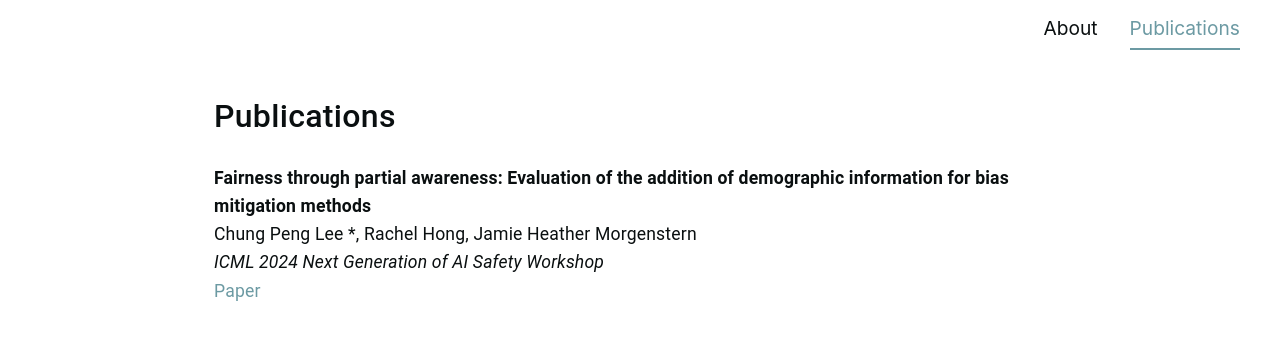
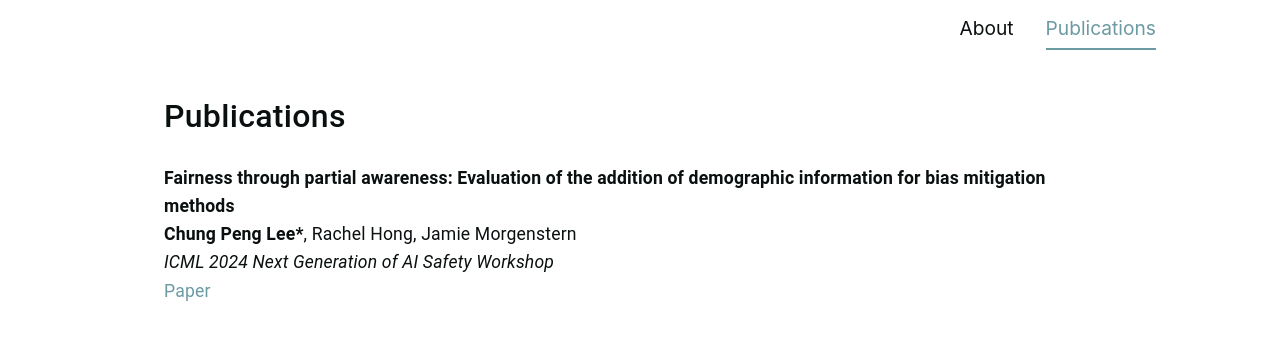
Before and after one commit to Anderson-Lee-Git/anderson-lee-git.github.io, a React (Create React App) app: page /publications in a window 1280 px wide. Shown: the top 340 px of the page. Built offline with nearby package versions, Linux system fonts and the light colour scheme; the HTML template or start-up script is replaced by a standard one.

Commit message:
modify style

```diff
--- a/src/components/Navigation.tsx
+++ b/src/components/Navigation.tsx
@@ -12,15 +12,15 @@ const Nav = styled.nav<{ theme: any }>`
 `;
 
 const NavContainer = styled.div<{ theme: any }>`
-  max-width: 1200px;
+  max-width: 1000px;
   margin: 0 auto;
   display: flex;
   gap: ${props => props.theme.spacing(4)};
   justify-content: flex-end;
-  padding-right: ${props => props.theme.spacing(4)};
+  padding: ${props => `0 ${props.theme.spacing(3)}`};
 `;
 
-const NavLink = styled(Link)<{ isActive: boolean; theme: any }>`
+const NavLink = styled(Link) <{ isActive: boolean; theme: any }>`
   color: ${props => props.isActive ? props.theme.primary : props.theme.text};
   text-decoration: none;
   font-size: ${props => props.theme.typography.nav.fontSize};
--- a/src/components/PublicationCard.tsx
+++ b/src/components/PublicationCard.tsx
@@ -1,5 +1,5 @@
 import React from 'react';
-import { Paper, Typography } from '@mui/material';
+import { Box, Paper, Typography } from '@mui/material';
 import { useTheme } from '../theme/ThemeProvider';
 
 interface PublicationCardProps {
@@ -10,7 +10,7 @@ interface PublicationCardProps {
     url: string;
 }
 
-export const PublicationCard: React.FC<PublicationCardProps> = ({
+const PublicationCard: React.FC<PublicationCardProps> = ({
     title,
     mainAuthors,
     contributors,
@@ -27,11 +27,19 @@ export const PublicationCard: React.FC<PublicationCardProps> = ({
                 color: theme.text
             }}>
                 {allAuthors.map((author, index) => (
-                    <React.Fragment key={index}>
-                        {author}
-                        {mainAuthors.includes(author) && " *"}
-                        {index < allAuthors.length - 1 && ", "}
-                    </React.Fragment>
+                    (author === "Chung Peng Lee") ?
+                        <React.Fragment key={index}>
+                            <Box component="span" sx={{ fontWeight: 'bold' }}>
+                                {author}
+                                {mainAuthors.includes(author) && "*"}
+                            </Box>
+                            {index < allAuthors.length - 1 && ", "}
+                        </React.Fragment> :
+                        <React.Fragment key={index}>
+                            {author}
+                            {mainAuthors.includes(author) && " *"}
+                            {index < allAuthors.length - 1 && ", "}
+                        </React.Fragment>
                 ))}
             </Typography>
         );
@@ -79,3 +87,5 @@ export const PublicationCard: React.FC<PublicationCardProps> = ({
         </Paper>
     );
 };
+
+export default PublicationCard;
--- a/src/data/publications.json
+++ b/src/data/publications.json
@@ -3,7 +3,7 @@
     {
       "title": "Fairness through partial awareness: Evaluation of the addition of demographic information for bias mitigation methods",
       "main_authors": ["Chung Peng Lee"],
-      "contributors": ["Rachel Hong", "Jamie Heather Morgenstern"],
+      "contributors": ["Rachel Hong", "Jamie Morgenstern"],
       "venue": "ICML 2024 Next Generation of AI Safety Workshop",
       "url": "https://openreview.net/forum?id=e4GjJrfrlb"
     }
--- a/src/pages/Blog.tsx
+++ b/src/pages/Blog.tsx
@@ -21,7 +21,7 @@ const Blog: React.FC = () => {
         <Box
             component="main"
             sx={{
-                maxWidth: '900px',
+                maxWidth: '1000px',
                 margin: '0 auto',
                 padding: (theme) => theme.spacing(4),
             }}
--- a/src/pages/Experience.tsx
+++ b/src/pages/Experience.tsx
@@ -22,7 +22,7 @@ const Experience: React.FC = () => {
         <Box
             component="main"
             sx={{
-                maxWidth: '900px',
+                maxWidth: '1000px',
                 margin: '0 auto',
                 padding: theme.spacing(4)
             }}
@@ -35,7 +35,7 @@ const Experience: React.FC = () => {
                     color: theme.text,
                 }}
             >
-                Other Experience
+                Other Stuffs
             </Typography>
             <Box>
                 {experiencesMock.map((experience, index) => (
--- a/src/pages/Publications.tsx
+++ b/src/pages/Publications.tsx
@@ -1,7 +1,7 @@
 import React from 'react';
 import { Typography, Box } from '@mui/material';
 import { useTheme } from '../theme/ThemeProvider';
-import { PublicationCard } from '../components/PublicationCard';
+import PublicationCard from '../components/PublicationCard';
 import publicationsData from '../data/publications.json';
 
 const Publications: React.FC = () => {
@@ -11,7 +11,7 @@ const Publications: React.FC = () => {
         <Box
             component="main"
             sx={{
-                maxWidth: '900px',
+                maxWidth: '1000px',
                 margin: '0 auto',
                 padding: theme.spacing(4)
             }}
```
Lines whose indentation alone changed are shown as unchanged.
